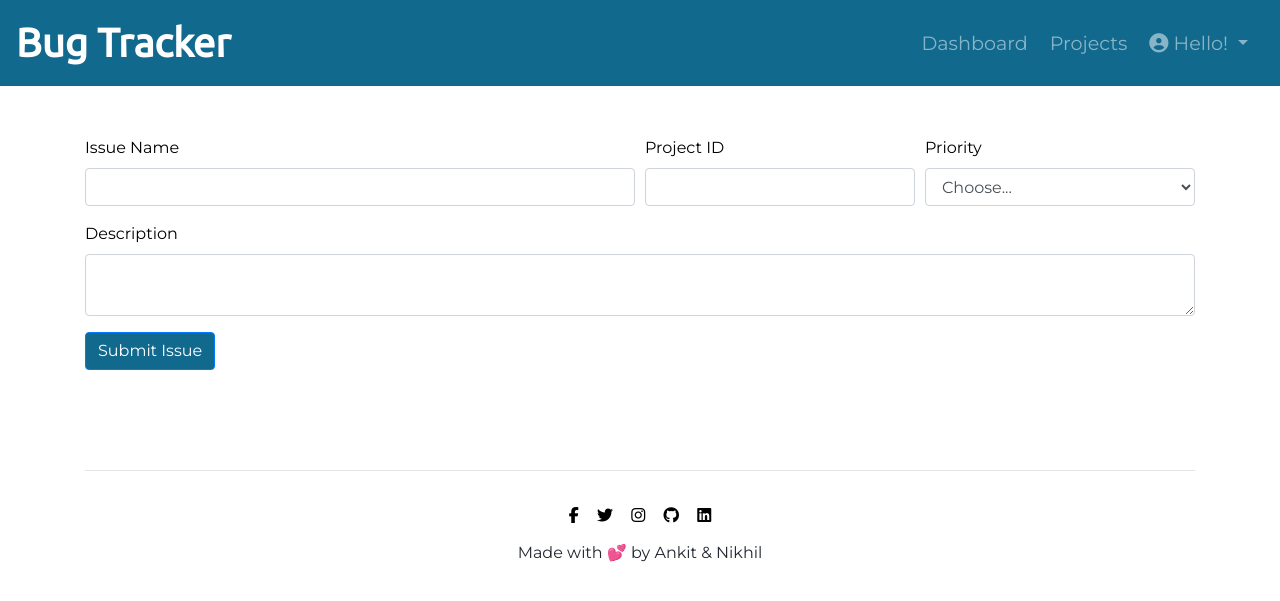
After one commit to nikhiljerry29/Bug-Tracker, a Node server app: template views/newIssuePage.ejs in a window 1280 px wide. The commit adds this page. Shown: the top 601 px of the page. Run offline with Node 20, Linux system fonts and the light colour scheme; the template is opened without the code that fills it, so the values that code supplies are empty; some libraries are stand-ins or nearby versions; some web fonts are replaced.

Commit message:
add create new issue page

```diff
--- a/app.js
+++ b/app.js
@@ -47,9 +47,9 @@ app.use('/', require('./routes/index'))
 app.use('/users', require('./routes/users'))
 
 app.get('/test', (req, res) => {
-	// res.render("details", {
-	// 	username : "Username"
-	// })
+	res.render("newIssuePage", {
+		username : "Username"
+	})
 })
 
 
--- a/exports/dashboardDataDisplay.js
+++ b/exports/dashboardDataDisplay.js
@@ -1,12 +1,10 @@
 const express = require("express")
-const _ = require("lodash")
+const username = require("./username")
 
 module.exports = function (foundLogs, req, res, viewPage = "dashboardAdmin") {
 	res.render(viewPage, {
 		date: require("../exports/date"),
 		dashboardAdminData: foundLogs,
-		username: _.capitalize(req.user.first_name) +
-			" " +
-			_.capitalize(req.user.last_name),
+		username: username(req.user)
 	})
 }
--- /dev/null
+++ b/exports/username.js
@@ -0,0 +1,6 @@
+const _ = require("lodash")
+module.exports = function (user) {
+    return _.capitalize(user.first_name) +
+        " " +
+        _.capitalize(user.last_name)
+}
--- a/models/Schema/testingSchema.sql
+++ b/models/Schema/testingSchema.sql
@@ -25,6 +25,8 @@ CREATE TABLE bugtracker.product_logs (
 	updatedAt DATE,
 	PRIMARY KEY (id)
 );
+ALTER TABLE `bugtracker`.`product_logs`
+CHANGE COLUMN `status` `status` VARCHAR(10) NULL DEFAULT 'Opened' ;
 
 INSERT INTO bugtracker.product_logs VALUES('1','Opened','1','Integration Failure', 'Lorem ipsum dolor sit amet, consectetur adipiscing elit. Sed ut sodales orci. Vivamus nibh purus, aliquet eget sem et, consectetur malesuada dolor. Nam aliquam pharetra massa, vel dapibus mauris tincidunt et. Nulla eu interdum tellus. Fusce lobortis tortor eu tellus laoreet varius. Integer vitae ex ac felis pharetra tincidunt. Vestibulum in venenatis dui.','High', NULL, '2021-01-21', '2021-01-22');
 INSERT INTO bugtracker.product_logs VALUES('2','Closed','2','SQL Error Connection', 'Lorem ipsum dolor sit amet, consectetur adipiscing elit. Sed ut sodales orci. Vivamus nibh purus, aliquet eget sem et, consectetur malesuada dolor. Nam aliquam pharetra massa, vel dapibus mauris tincidunt et. Nulla eu interdum tellus. Fusce lobortis tortor eu tellus laoreet varius. Integer vitae ex ac felis pharetra tincidunt. Vestibulum in venenatis dui.','High','2020-11-27', '2020-10-27', '2020-11-27');
--- a/public/css/auth-style.css
+++ b/public/css/auth-style.css
@@ -21,7 +21,7 @@ body {
 	padding: 2rem 0;
 }
 
-.form-group {
+.custom-margin {
 	margin: 2rem 0;
 }
 
--- a/public/css/dashboard-style.css
+++ b/public/css/dashboard-style.css
@@ -27,6 +27,15 @@ body {
 	margin: 0 5px;
 }
 
-#Dashboard {
-	padding: 2%
+#Dashboard, .search-bar {
+	padding: 12px;
 }
+
+#new-issue-creaion-page {
+	color: black;
+	margin: 50px auto;
+}
+
+.new-issue-form {
+	margin: 0 auto;
+}
--- a/views/login.ejs
+++ b/views/login.ejs
@@ -6,10 +6,10 @@
 				<a href="/home"><i class="fas fa-user-circle fa-6x image"></i></a>
 				<h1 class="main-heading">Login!</h1>
 				<form action="/users/login" method="POST">
-					<div class="form-group">
+					<div class="form-group custom-margin">
 						<input type="email" class="form-control" id="inputEmail" placeholder="Email address" required name="email_address" autofocus="on">
 					</div>
-					<div class="form-group">
+					<div class="form-group custom-margin">
 						<input type="password" class="form-control" id="inputPassword" placeholder="Password" required name="user_password">
 					</div>
 					<%- include ("./partials/messages") -%>
--- /dev/null
+++ b/views/newIssuePage.ejs
@@ -0,0 +1,37 @@
+<%- include("partials/navbar") -%>
+
+<section id="new-issue-creaion-page">
+    <div class="container custom-form">
+        <form action="/dashboard/BG/create-new" method="POST">
+            <div class="form-row">
+                <div class="form-group col-md-6">
+                    <label for="inputIssueName">Issue Name</label>
+                    <input type="text" class="form-control" id="inputIssueName" name="issue_name" required>
+                </div>
+                <div class="form-group col-md-3">
+                    <label for="inputProjectId">Project ID</label>
+                    <input type="text" class="form-control" id="inputProjectId" name="project_id" required>
+                    <!-- <select id="inputProjectId" class="form-control" name="project_id">
+                        <option selected>Choose...</option>
+                        <option>...</option>
+                    </select> -->
+                </div>
+                <div class="form-group col-md-3">
+                    <label for="inputPriority">Priority</label>
+                    <select id="inputPriority" class="form-control" name="priority">
+                        <option selected>Choose...</option>
+                        <option>High</option>
+                        <option>Medium</option>
+                        <option>Low</option>
+                    </select>
+                </div>
+            </div>
+            <div class="form-group">
+                <label for="inputIssueDescription">Description</label>
+                <textarea class="form-control" id="inputIssueDescription" name="issue_description" required></textarea>
+            </div>
+
+            <button type="submit" class="btn btn-primary">Submit Issue</button>
+        </form>
+    </div>
+</section>
```
Also changed, not shown: routes/issuesTickets.js (+28 -4 lines), routes/projects.js (+3 -7 lines), routes/users.js (+28 -13 lines), views/partials/searchbar.ejs (+12 -8 lines).
